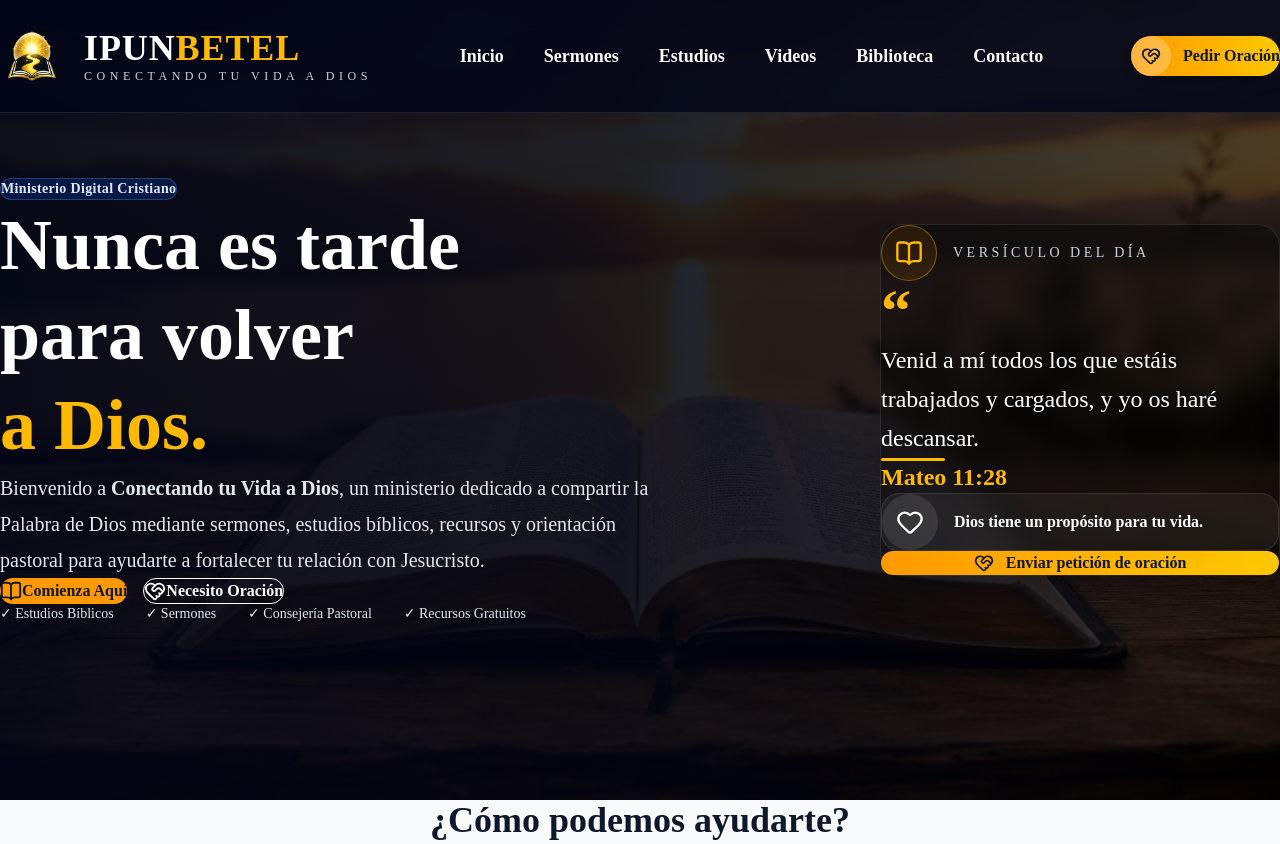
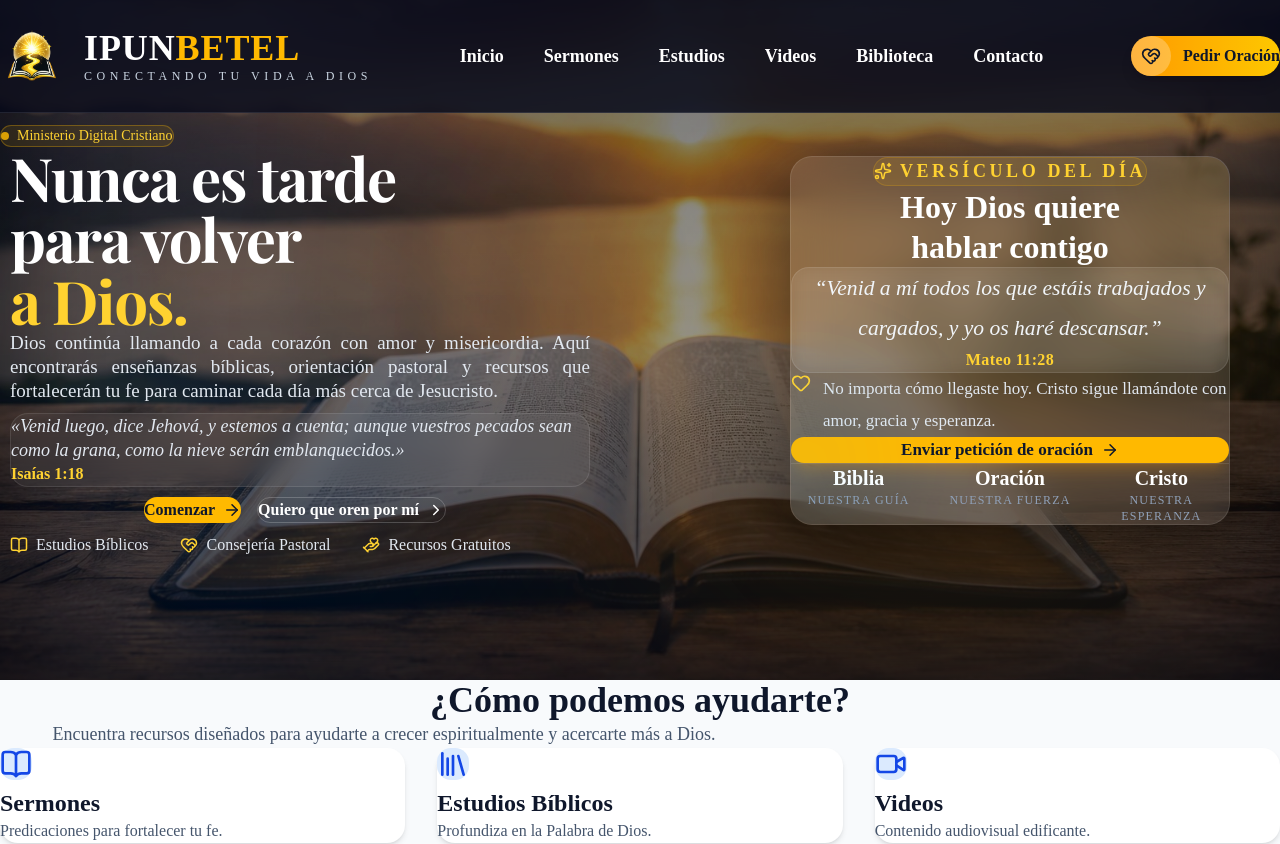
Before and after one commit to pentecostalesnicas-byte/conectando-tu-vida-a-Dios, a Next.js app: page / in a window 1280 px wide. Shown: the top 844 px of the page. Built offline with nearby package versions, Linux system fonts and the light colour scheme; a web font is replaced by a local one.

Commit message:
Sprint 3 - Hero refinado y HeroCard optimizada

```diff
--- a/app/page.tsx
+++ b/app/page.tsx
@@ -1,5 +1,5 @@
 import Navbar from "@/components/layout/Navbar";
-import Hero from "@/components/home/Hero";
+import { Hero } from "@/components/home-v2";
 import QuickLinks from "@/components/home/QuickLinks";
 import Mission from "@/components/home/Mission";
 import LatestContent from "@/components/home/LatestContent";
--- /dev/null
+++ b/components/home-v2/Background.tsx
@@ -0,0 +1,34 @@
+import Image from "next/image";
+
+export default function Background() {
+  return (
+    <>
+      {/* Imagen de fondo */}
+      <div className="absolute inset-0 -z-30">
+        <Image
+          src="/images/hero/hero.jpg"
+          alt="Biblia abierta"
+          fill
+          priority
+          quality={75}
+          className="object-cover object-center"
+        />
+      </div>
+
+      {/* Overlay */}
+      <div className="absolute inset-0 -z-20 bg-slate-950/45" />
+
+      {/* Degradado */}
+      <div className="absolute inset-0 -z-20 bg-gradient-to-t from-slate-950/60 via-transparent to-slate-950/20" />
+
+      {/* Luz cálida */}
+      <div className="absolute right-0 top-0 -z-10 h-[700px] w-[700px] rounded-full bg-amber-400/15 blur-[160px]" />
+
+      {/* Luz azul */}
+      <div className="absolute left-0 bottom-0 -z-10 h-[500px] w-[500px] rounded-full bg-sky-400/10 blur-[140px]" />
+
+      {/* Viñeta */}
+      <div className="absolute inset-0 -z-10 shadow-[inset_0_0_120px_rgba(0,0,0,.45)]" />
+    </>
+  );
+}
--- /dev/null
+++ b/components/home-v2/Hero.tsx
@@ -0,0 +1,27 @@
+import Background from "./Background";
+import HeroCard from "./HeroCard";
+import HeroContent from "./HeroContent";
+
+export default function Hero() {
+  return (
+    <section className="relative overflow-hidden">
+      <Background />
+
+      <div className="relative z-10 mx-auto max-w-[1400px] px-10 sm:px-12 lg:px-20 xl:px-24">
+        <div className="grid min-h-[680px] grid-cols-1 items-center gap-20 lg:grid-cols-[1.1fr_0.9fr]">
+
+          {/* Izquierda */}
+          <div className="flex justify-center lg:justify-start pl-16 xl:pl-24">
+            <HeroContent />
+          </div>
+
+      {/* Derecha */}
+<div className="hidden lg:flex justify-center">
+  <HeroCard />
+</div>
+
+        </div>
+      </div>
+    </section>
+  );
+}
--- /dev/null
+++ b/components/home-v2/HeroCard.tsx
@@ -0,0 +1,114 @@
+import {
+  Heart,
+  Sparkles,
+  ArrowRight,
+} from "lucide-react";
+
+export default function HeroCard() {
+  return (
+    <div className="relative w-full max-w-[440px] overflow-hidden rounded-3xl border border-white/10 bg-white/10 p-10 shadow-[0_25px_70px_rgba(0,0,0,.45)] backdrop-blur-xl">
+
+      {/* Luces decorativas */}
+      <div className="absolute -right-16 -top-16 h-40 w-40 rounded-full bg-amber-400/15 blur-3xl" />
+      <div className="absolute -left-12 bottom-0 h-32 w-32 rounded-full bg-sky-400/10 blur-3xl" />
+
+      {/* Encabezado */}
+      <div className="relative text-center">
+
+        <span className="inline-flex items-center justify-center gap-2 rounded-full border border-amber-400/20 bg-amber-400/10 px-6 py-3 text-[18px] font-bold uppercase tracking-[0.20em] text-amber-300">
+          <Sparkles size={18} />
+          Versículo del día
+        </span>
+
+        <h3 className="mt-6 text-[2rem] font-semibold leading-tight text-white">
+          Hoy Dios quiere
+          <br />
+          hablar contigo
+        </h3>
+
+      </div>
+
+      {/* Versículo */}
+      <div className="mt-10 rounded-2xl border border-white/10 bg-white/5 p-6 backdrop-blur-sm">
+
+        <blockquote className="text-center text-[1.35rem] italic leading-10 text-slate-100">
+          “Venid a mí todos los que estáis trabajados y cargados,
+          y yo os haré descansar.”
+        </blockquote>
+
+        <p className="mt-5 text-center font-semibold tracking-wide text-amber-300">
+          Mateo 11:28
+        </p>
+
+      </div>
+
+      {/* Reflexión */}
+      <div className="mt-8 flex items-start gap-3">
+
+        <Heart
+          size={20}
+          className="mt-1 shrink-0 text-amber-300"
+        />
+
+        <p className="text-[17px] leading-8 text-slate-200">
+          No importa cómo llegaste hoy.
+          Cristo sigue llamándote con amor,
+          gracia y esperanza.
+        </p>
+
+      </div>
+
+      {/* Botón */}
+      <button className="group mt-10 flex w-full items-center justify-center gap-2 rounded-xl bg-amber-400 py-[22px] text-[17px] font-semibold text-slate-900 shadow-lg shadow-amber-500/20 transition-all duration-300 hover:-translate-y-1 hover:bg-amber-300">
+
+        Enviar petición de oración
+
+        <ArrowRight
+          size={18}
+          className="transition-transform duration-300 group-hover:translate-x-1"
+        />
+
+      </button>
+
+      {/* Separador */}
+      <div className="mt-12 border-t border-white/10 pt-8">
+
+        <div className="grid grid-cols-3 gap-4 text-center">
+
+          <div>
+            <p className="text-xl font-bold text-white">
+              Biblia
+            </p>
+
+            <p className="mt-1 text-xs uppercase tracking-widest text-slate-400">
+              Nuestra guía
+            </p>
+          </div>
+
+          <div>
+            <p className="text-xl font-bold text-white">
+              Oración
+            </p>
+
+            <p className="mt-1 text-xs uppercase tracking-widest text-slate-400">
+              Nuestra fuerza
+            </p>
+          </div>
+
+          <div>
+            <p className="text-xl font-bold text-white">
+              Cristo
+            </p>
+
+            <p className="mt-1 text-xs uppercase tracking-widest text-slate-400">
+              Nuestra esperanza
+            </p>
+          </div>
+
+        </div>
+
+      </div>
+
+    </div>
+  );
+}
--- /dev/null
+++ b/components/home-v2/HeroContent.tsx
@@ -0,0 +1,120 @@
+import {
+  ArrowRight,
+  ChevronRight,
+  BookOpen,
+  HeartHandshake,
+  HandHeart,
+} from "lucide-react";
+
+export default function HeroContent() {
+  return (
+    <div className="max-w-[590px]">
+      {/* Badge */}
+<div
+  className="inline-flex items-center gap-2 rounded-full border border-amber-400/30 bg-amber-400/10 px-5 py-2 text-sm font-medium text-amber-300 backdrop-blur-sm"
+  style={{ marginTop: "0px" }}
+>
+  <span className="h-2 w-2 animate-pulse rounded-full bg-amber-400" />
+  Ministerio Digital Cristiano
+</div>
+
+      {/* Título */}
+<h1
+  className="mt-8 max-w-[520px] font-[family-name:var(--font-playfair)] text-4xl font-bold leading-[1.02] tracking-tight text-white md:text-5xl xl:text-6xl"
+  style={{ marginLeft: "10px" }}
+>        Nunca es tarde
+        <br />
+        para volver
+        <br />
+        <span className="text-amber-300">
+          a Dios.
+        </span>
+      </h1>
+
+      {/* Descripción */}
+<p
+  className="max-w-[600px] text-justify text-[19px] leading-6 text-slate-200"
+  style={{
+    marginTop: "0px",
+    marginLeft: "10px",
+  }}
+
+>
+  Dios continúa llamando a cada corazón con amor y misericordia.
+  Aquí encontrarás enseñanzas bíblicas, orientación pastoral y
+  recursos que fortalecerán tu fe para caminar cada día más cerca
+  de Jesucristo.
+</p>
+
+      {/* Versículo */}
+<div
+  className="rounded-2xl border border-white/10 bg-white/5 px-7 py-6 backdrop-blur-md"
+  style={{
+    marginTop: "10px",
+    marginLeft: "10px",
+  }}
+
+>
+        <p className="text-lg italic leading-6 text-slate-200">
+          «Venid luego, dice Jehová, y estemos a cuenta; aunque vuestros
+          pecados sean como la grana, como la nieve serán emblanquecidos.»
+        </p>
+
+        <p className="mt-5 font-semibold text-amber-300">
+          Isaías 1:18
+        </p>
+      </div>
+
+    {/* Botones */}
+<div
+  className="flex flex-wrap justify-center gap-4"
+  style={{
+    marginTop: "10px",
+  }}
+>
+
+        <button className="group flex items-center gap-2 rounded-xl bg-amber-400 px-8 py-4 font-semibold text-slate-900 transition-all duration-300 hover:bg-amber-300">
+          Comenzar
+
+          <ArrowRight
+            size={18}
+            className="transition-transform group-hover:translate-x-1"
+          />
+        </button>
+
+        <button className="group flex items-center gap-2 rounded-xl border border-white/20 px-8 py-4 font-semibold text-white transition-all duration-300 hover:bg-white/10">
+          Quiero que oren por mí
+
+          <ChevronRight
+            size={18}
+            className="transition-transform group-hover:translate-x-1"
+          />
+        </button>
+      </div>
+
+      {/* Características */}
+<div
+  className="flex flex-wrap gap-x-8 gap-y-4 text-slate-200"
+  style={{
+    marginTop: "10px",
+    marginLeft: "10px",
+  }}
+>
+        <div className="flex items-center gap-2">
+          <BookOpen size={18} className="text-amber-300" />
+          <span>Estudios Bíblicos</span>
+        </div>
+
+        <div className="flex items-center gap-2">
+          <HeartHandshake size={18} className="text-amber-300" />
+          <span>Consejería Pastoral</span>
+        </div>
+
+        <div className="flex items-center gap-2">
+          <HandHeart size={18} className="text-amber-300" />
+          <span>Recursos Gratuitos</span>
+        </div>
+      </div>
+    </div>
+  );
+}
--- /dev/null
+++ b/components/home-v2/index.tsx
@@ -0,0 +1 @@
+export { default as Hero } from "./Hero";
--- a/components/home/Hero.tsx
+++ b/components/home/Hero.tsx
@@ -26,7 +26,7 @@ export default function Hero() {
           <div className="flex flex-col items-center justify-between gap-16 lg:flex-row">
 
             {/* Columna Izquierda */}
-            <div className="max-w-3xl">
+<div className="w-full max-w-3xl">
 
               {/* Badge */}
               <span className="inline-flex items-center rounded-full border border-blue-400/30 bg-blue-600/20 px-5 py-2 text-sm font-semibold tracking-wide text-blue-100 backdrop-blur">
@@ -91,7 +91,9 @@ export default function Hero() {
             </div>
 
             {/* Columna Derecha */}
-            <HeroCard />
+<div className="w-full max-w-[410px]">
+  <HeroCard />
+</div>
 
           </div>
 
```
